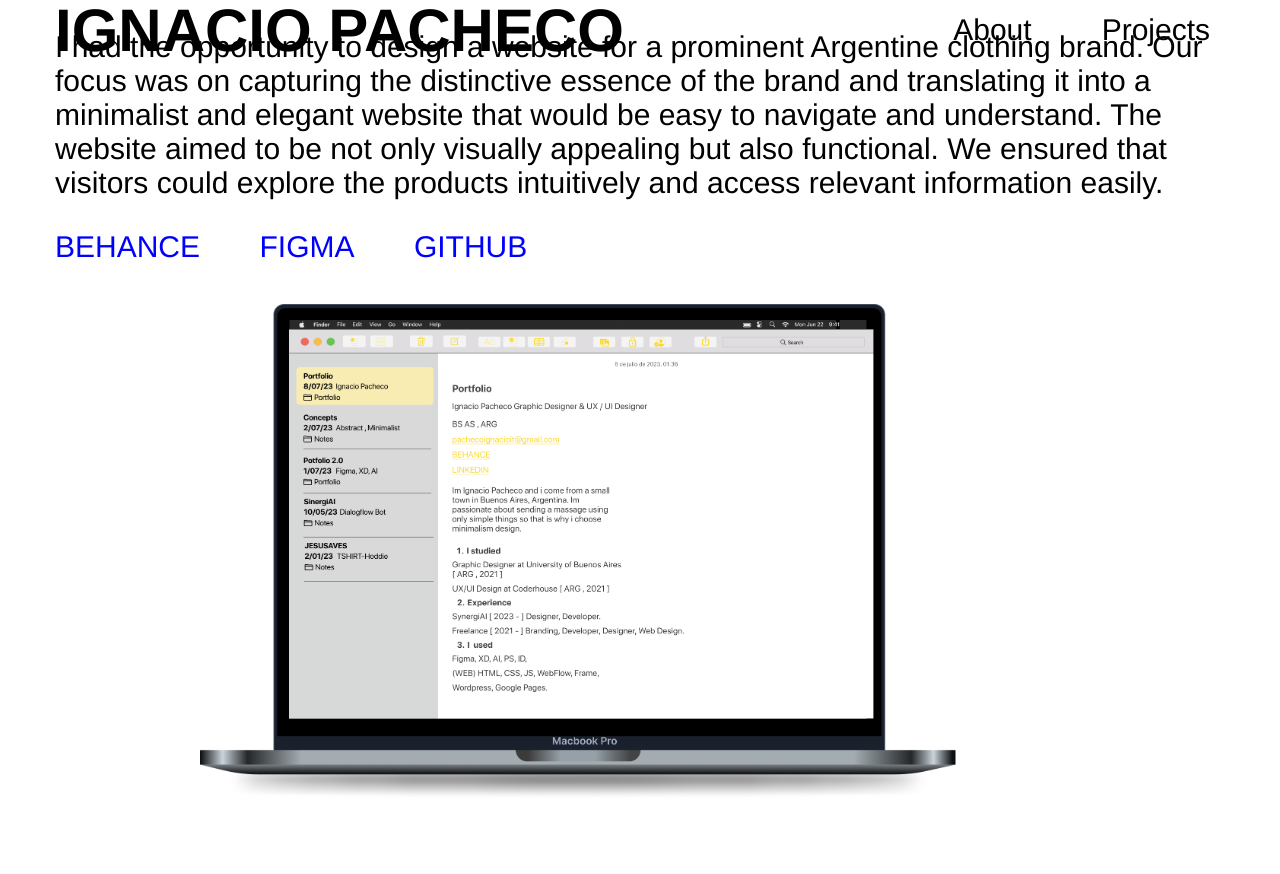
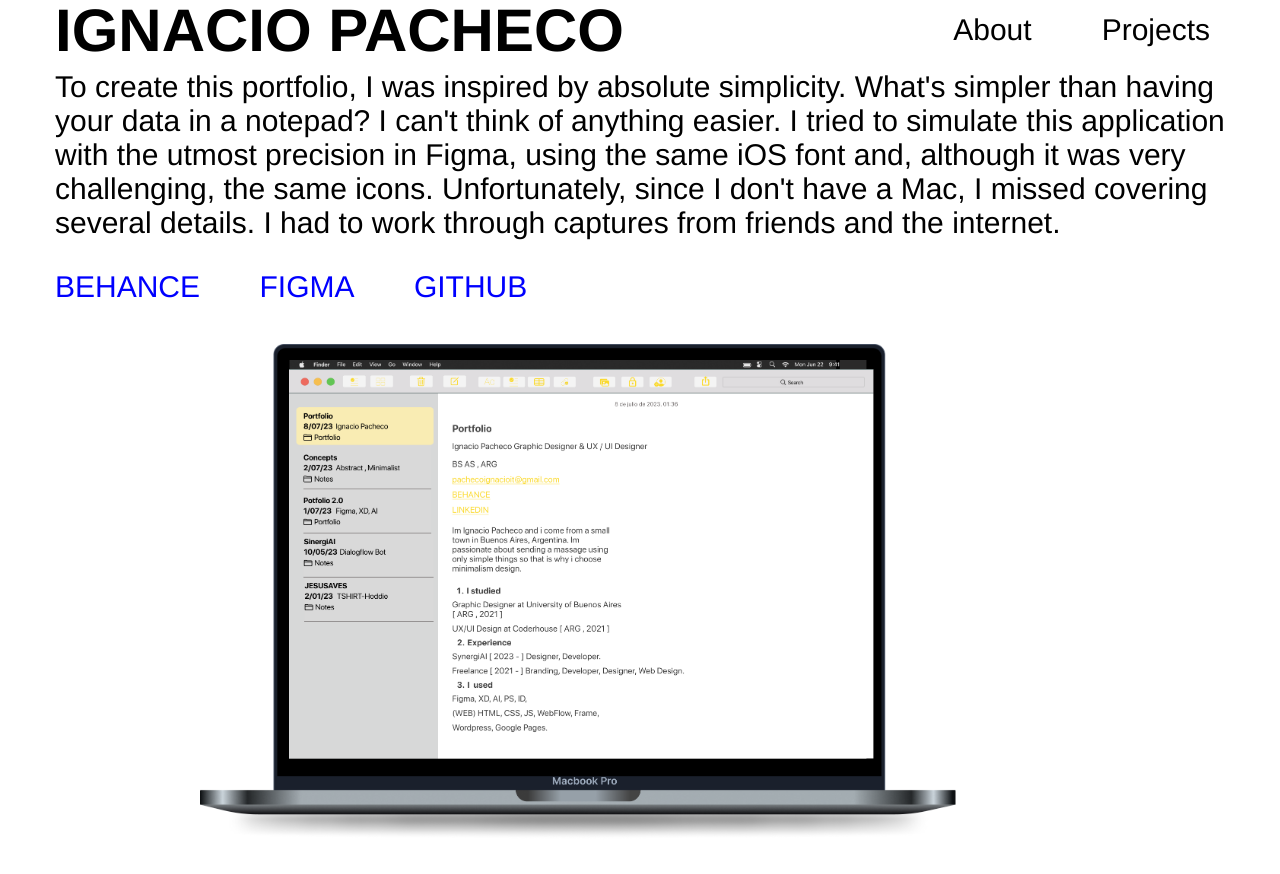
Before and after one commit to IgnacioDevo/Portfolio-UXUI-2023, a plain HTML site: page projects/Portfolio.html in a window 1280 px wide. Drawn offline with Linux system fonts and the light colour scheme.

Commit message:
reponsive

```diff
--- a/css/style.css
+++ b/css/style.css
@@ -190,6 +190,7 @@
 .project-p{
     font-size: 30px;
     margin-left: 25px;
+    margin-top: 40px;
     padding: 30px;
     color: rgb(0, 0, 0);
 }
--- a/projects/Portfolio.html
+++ b/projects/Portfolio.html
@@ -18,7 +18,7 @@
         </div>
     </nav>
     <section class="project-section">
-        <p class="project-p">I had the opportunity to design a website for a prominent Argentine clothing brand. Our focus was on capturing the distinctive essence of the brand and translating it into a minimalist and elegant website that would be easy to navigate and understand. The website aimed to be not only visually appealing but also functional. We ensured that visitors could explore the products intuitively and access relevant information easily.</p>
+        <p class="project-p">To create this portfolio, I was inspired by absolute simplicity. What's simpler than having your data in a notepad? I can't think of anything easier. I tried to simulate this application with the utmost precision in Figma, using the same iOS font and, although it was very challenging, the same icons. Unfortunately, since I don't have a Mac, I missed covering several details. I had to work through captures from friends and the internet.</p>
         <a href="https://www.behance.net/gallery/176428933/UXUI-Design-Portfolio" class="project-a" target="_blank">BEHANCE</a>
         <a href="https://www.figma.com/community/file/1298803580052040764/portfolio-ignacio-pacheco" class="project-a" target="_blank">FIGMA</a>
         <a href="https://github.com/IgnacioDevo/Portfolio-UXUI-2023" class="project-a" target="_blank">GITHUB</a>
```
